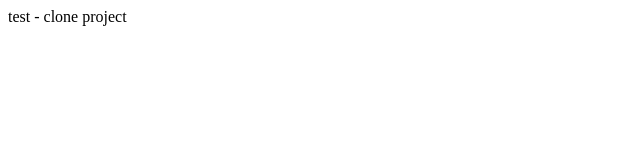
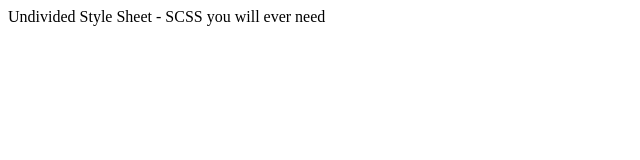
Before and after one commit to usheet/usheet.github.io, a plain HTML site: page index.html in a window 1280 px wide. Shown: the whole page, without its empty margins (0-640 px from the left). Drawn offline with Linux system fonts and the light colour scheme.

```diff
--- a/index.html
+++ b/index.html
@@ -3,9 +3,9 @@
 <head>
     <meta charset="UTF-8">
     <meta name="viewport" content="width=device-width, initial-scale=1.0">
-    <title>Document</title>
+    <title>Undivided Style Sheet</title>
 </head>
 <body>
-    test - clone project
+    Undivided Style Sheet - SCSS you will ever need
 </body>
 </html>
```
Also changed, not shown: 2 other files.
